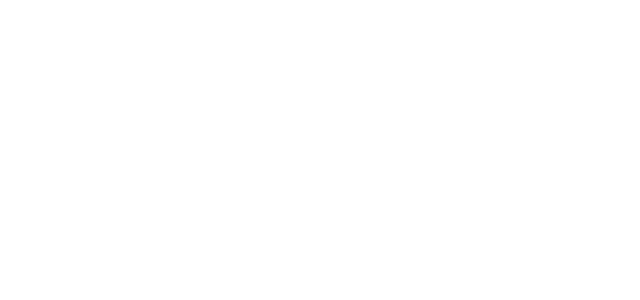
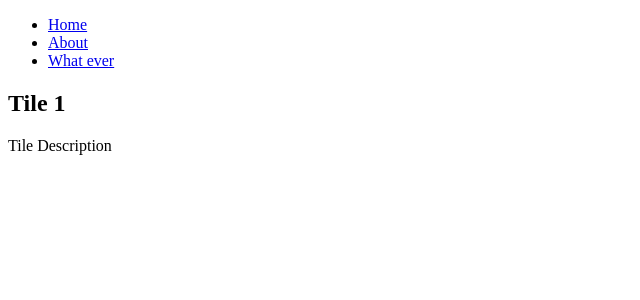
Before and after one commit to guryanov-a/vue-example, a Vue app: page / in a window 1280 px wide. Shown: the top 300 px of the page, without its empty margins (0-640 px from the left). Built offline with nearby package versions, Linux system fonts and the light colour scheme; the HTML template or start-up script is replaced by a standard one.

Commit message:
base structure

```diff
--- a/package.json
+++ b/package.json
@@ -9,6 +9,8 @@
   "author": "REGRU LLC",
   "license": "ISC",
   "dependencies": {
+    "axios": "^0.18.0",
+    "es6-promise": "^4.2.5",
     "vue": "^2.5.0",
     "vue-router": "^3.0.2",
     "vuex": "^3.0.1"
--- a/src/App.vue
+++ b/src/App.vue
@@ -1,9 +1,34 @@
 <template>
 <div class="app-layout">
+    <header>
+        <nav>
+            <ul>
+                <li>
+                    <a href="#">Home</a>
+                </li>
+                <li>
+                    <a href="#">About</a>
+                </li>
+                <li>
+                    <a href="#">What ever</a>
+                </li>
+            </ul>
+        </nav>
+    </header>
+    <main>
+        <section>
+            <article>
+                <h2>Tile 1</h2>
+                <div>Tile Description</div>
+            </article>
+        </section>
+    </main>
 </div>
 </template>
+
 <script>
 export default {};
 </script>
+
 <style>
 </style>
```
Also changed, not shown: src/components/ArticlePreview.vue (added, +13 -0 lines), src/components/ArticlesList.vue (added, +13 -0 lines), src/components/Nav.vue (added, +13 -0 lines), src/index.js (+6 -1 lines), src/pages/About.vue (added, +13 -0 lines), src/pages/Article.vue (added, +13 -0 lines), src/pages/Home.vue (added, +13 -0 lines), src/pages/Whatever.vue (added, +13 -0 lines), src/store/index.js (added, +21 -0 lines), 1 other file (tests, documents, lock files or other folders).
